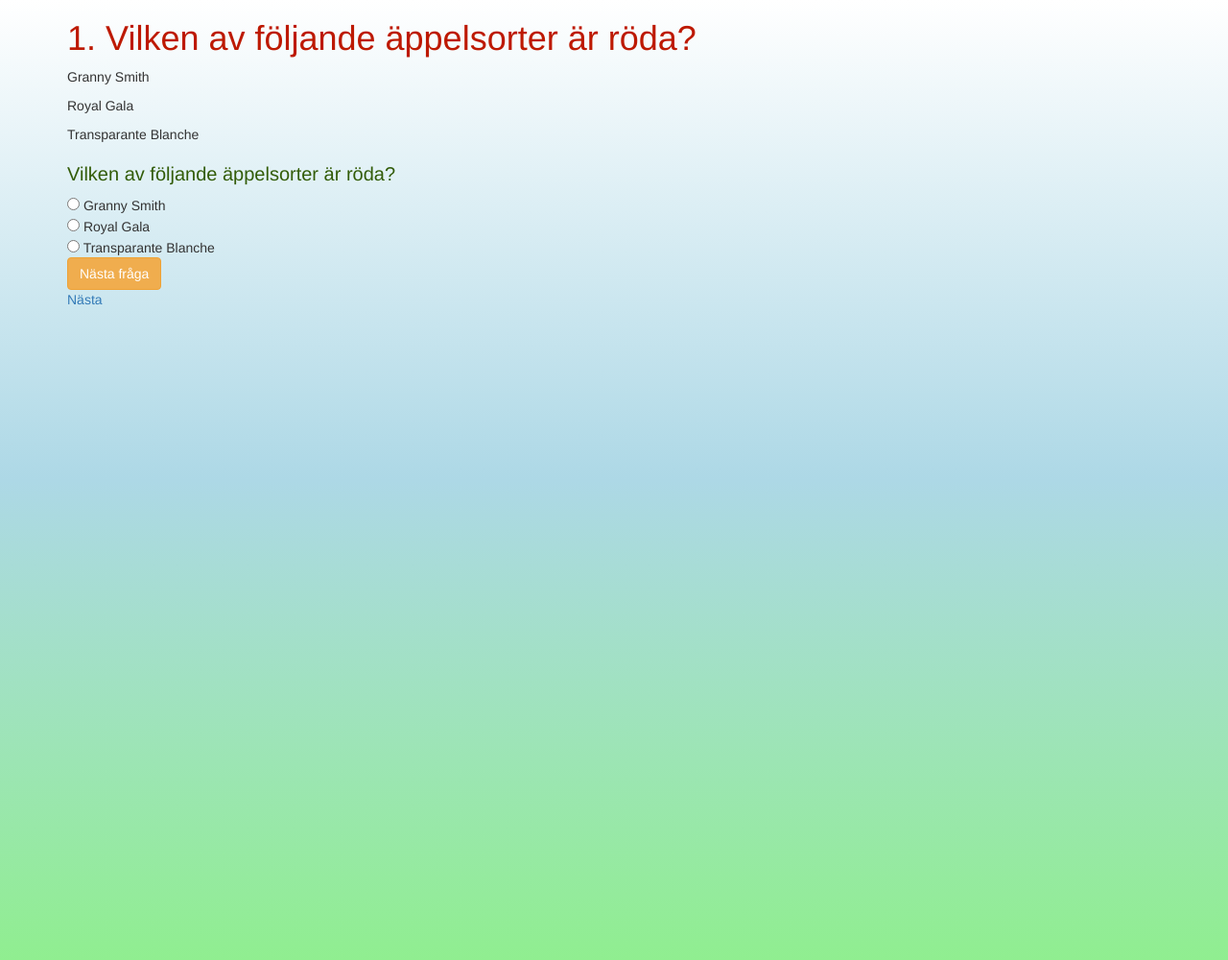
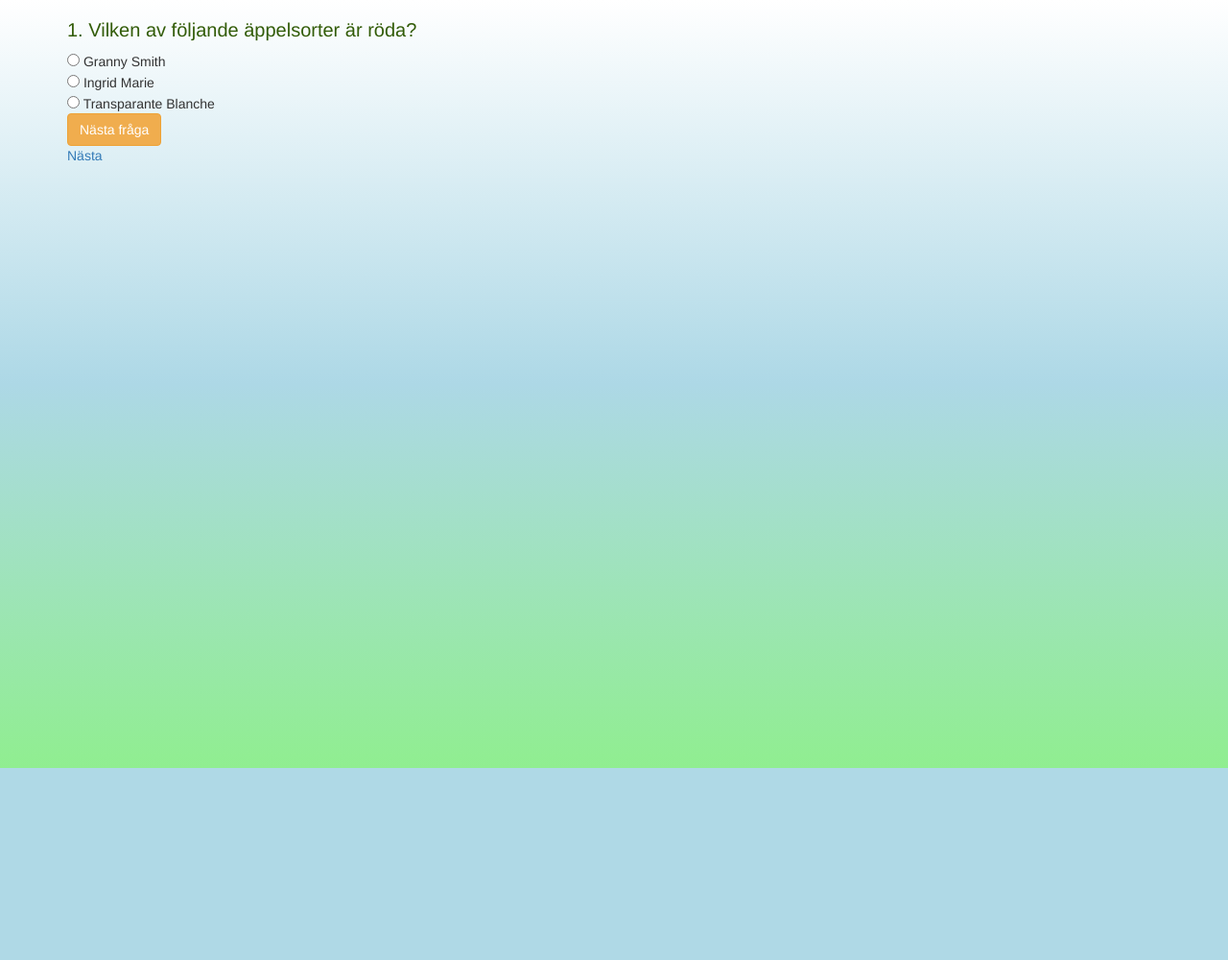
Before and after one commit to pellenfant/quizproject, a Django app: page /quiz/1/question/1/ in a window 1280 px wide. Shown: the whole page at 96% size. After the commit the page ends 800 px from the top, so only its background shows below. Run offline with Django 3.2, Linux system fonts and the light colour scheme; some libraries are stand-ins or nearby versions.

Commit message:
Fixat så att html-sidan med svarsalternativ är generisk
Fixat så att html-sidan med svarsalternativ är generisk, samt fixat
bakgrunden - OBS bra grej att veta, html-taggens storlek måste styras
för att bakgrunden ska funka

```diff
--- a/quiz/templates/quiz/question.html
+++ b/quiz/templates/quiz/question.html
@@ -15,18 +15,12 @@
 			<div class="row">
 				<div class="col-md-12">
 
-				<h1>{{ question_number }}. {{ question}}</h1>
-				<p> {{ answer1 }} </p>
-				<p> {{ answer2 }} </p>
-				<p> {{ answer3 }} </p>
-
-
-					<h1 class="questions"> Vilken av följande äppelsorter är röda?</h1>
+				<h1 class="questions">{{ question_number }}. {{ question}}</h1>
 
 					<form>
-						<input type="radio" name="äppelsort" value="Granny Smith"> Granny Smith <br>
-						<input type="radio" name="äppelsort" value="Royal Gala"> Royal Gala <br>
-						<input type="radio" name="äppelsort" value="Transparante Blanche"> Transparante Blanche
+						<input type="radio" name="äppelsort" > {{ answer1 }} <br>
+						<input type="radio" name="äppelsort" > {{ answer2 }} <br>
+						<input type="radio" name="äppelsort" > {{ answer3 }}
 
 					<br> <button type ="submit" class="btn btn-warning" > Nästa fråga </button>
 
--- a/quiz/views.py
+++ b/quiz/views.py
@@ -43,7 +43,7 @@ def question(request, quiz_number, question_number):
 	"question_number": question_number,
 	"question": "Vilken av följande äppelsorter är röda?",
 	"answer1":"Granny Smith",
-	"answer2":"Royal Gala",
+	"answer2":"Ingrid Marie",
 	"answer3":"Transparante Blanche",
 	"quiz_number": quiz_number,
 	}
--- a/static/style.css
+++ b/static/style.css
@@ -1,8 +1,12 @@
+html {
+	min-height: 100%;
+}
+
 body {
 /*	background-color:#71E3CA;
 */	background: linear-gradient(to bottom, white, lightblue, lightgreen);
 	background-size: cover;
-	min-height: 1000px
+	min-height: 100%;
 }
 
 
@@ -18,6 +22,12 @@ h2 {
 h3 {
 	font-family: helvetica;
 }
+
+img {
+	width
+
+}
+
 .questions {
 	color: #325C08;
 	font-size: 20px;
```
